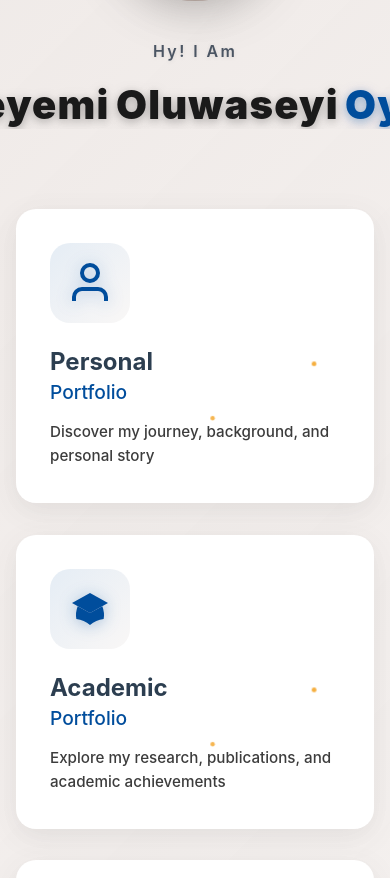
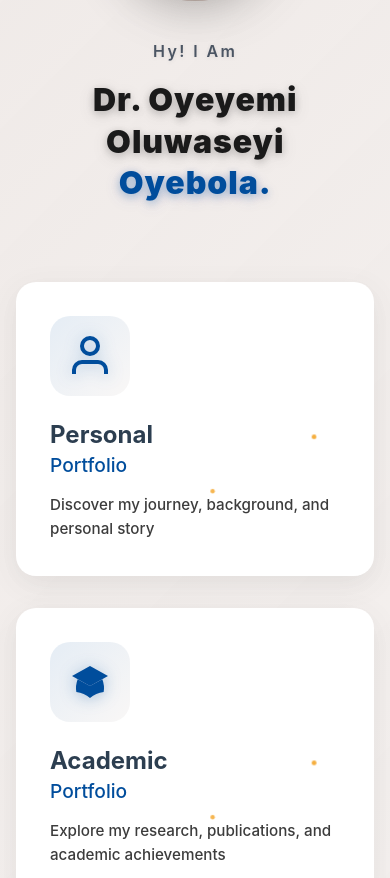
Before and after one commit to oyebolasimeon/ooyesquare, a React (Create React App) app: page / in a window 390 px wide. Shown: the part 940-1818 px from the top of the page. Built offline with nearby package versions, Linux system fonts and the light colour scheme.

Commit message:
Update index.html to change favicon and apple-touch-icon to logo-bg.jpeg. Modify LandingPage.css to adjust layout and styling of profile name section for improved responsiveness and readability.

```diff
--- a/public/index.html
+++ b/public/index.html
@@ -2,14 +2,14 @@
 <html lang="en">
   <head>
     <meta charset="utf-8" />
-    <link rel="icon" href="%PUBLIC_URL%/favicon.ico" />
+    <link rel="icon" href="%PUBLIC_URL%/logo-bg.jpeg" />
     <meta name="viewport" content="width=device-width, initial-scale=1" />
     <meta name="theme-color" content="#000000" />
     <meta
       name="description"
       content="Dr. Oyeyemi Oyebola - Mathematician, Educator & Researcher specializing in non-associative algebra, data science, and machine learning. 15+ years of teaching experience at Brandon University. Explore research, publications, and academic achievements."
     />
-    <link rel="apple-touch-icon" href="%PUBLIC_URL%/logo.png" />
+    <link rel="apple-touch-icon" href="%PUBLIC_URL%/logo-bg.jpeg" />
     <!--
       manifest.json provides metadata used when your web app is installed on a
       user's mobile device or desktop. See https://developers.google.com/web/fundamentals/web-app-manifest/
--- a/src/components/LandingPage.css
+++ b/src/components/LandingPage.css
@@ -1987,24 +1987,21 @@
   }
 
   .profile-name-section .hero-name {
-    flex-direction: row;
-    gap: 0.5rem;
-    flex-wrap: nowrap;
-    overflow-x: auto;
-    overflow-y: visible;
-    -webkit-overflow-scrolling: touch;
-    scrollbar-width: none;
-    -ms-overflow-style: none;
-  }
-
-  .profile-name-section .hero-name::-webkit-scrollbar {
-    display: none;
+    flex-direction: column;
+    gap: 0.3rem;
+    flex-wrap: wrap;
+    overflow: visible;
+    justify-content: center;
+    align-items: center;
+    white-space: normal;
   }
 
   .profile-name-section .name-first,
   .profile-name-section .name-middle,
   .profile-name-section .name-last {
-    font-size: 3.5rem;
+    font-size: 2.5rem;
+    white-space: normal;
+    display: block;
   }
 
   .profile-name-section .greeting {
@@ -2076,26 +2073,22 @@
   }
 
   .profile-name-section .hero-name {
-    flex-direction: row;
-    gap: 0.4rem;
-    flex-wrap: nowrap;
-    overflow-x: auto;
-    overflow-y: visible;
-    -webkit-overflow-scrolling: touch;
-    scrollbar-width: none;
-    -ms-overflow-style: none;
-    justify-content: flex-start;
+    flex-direction: column;
+    gap: 0.2rem;
+    flex-wrap: wrap;
+    overflow: visible;
+    justify-content: center;
+    align-items: center;
     padding: 0 0.5rem;
-  }
-
-  .profile-name-section .hero-name::-webkit-scrollbar {
-    display: none;
+    white-space: normal;
   }
 
   .profile-name-section .name-first,
   .profile-name-section .name-middle,
   .profile-name-section .name-last {
-    font-size: 2.5rem;
+    font-size: 2rem;
+    white-space: normal;
+    display: block;
   }
 
   .profile-name-section .greeting {
```
